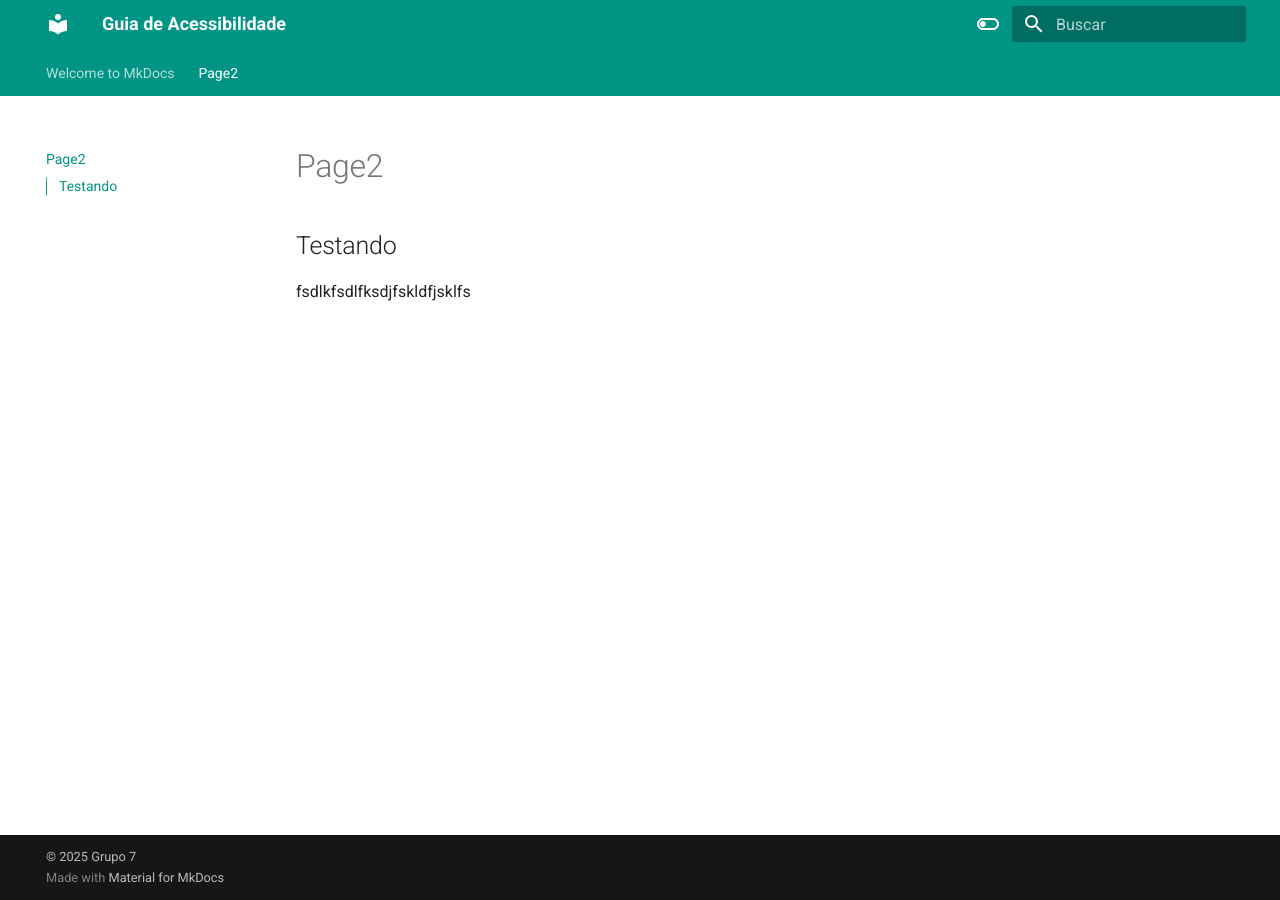
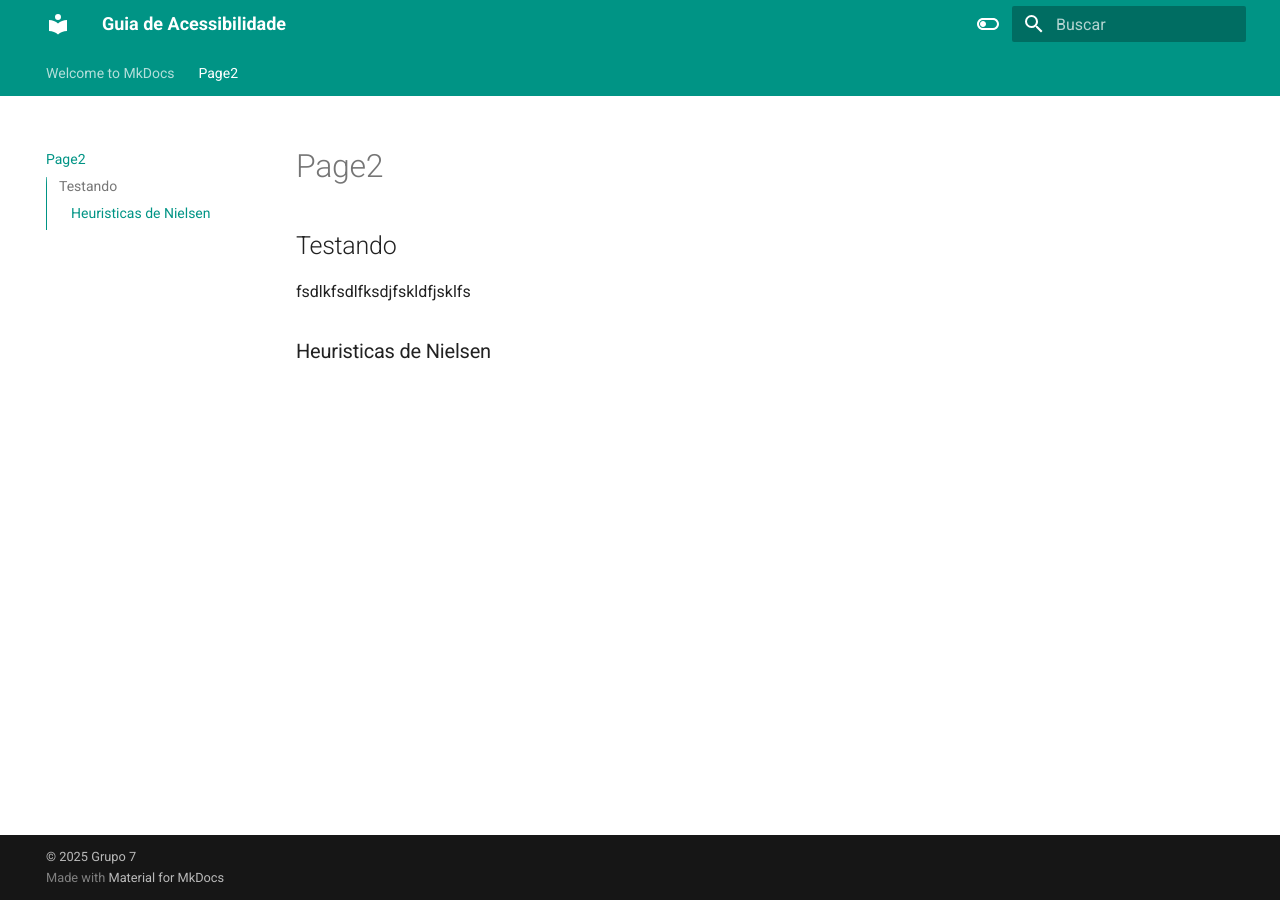
Before and after one commit to TulioCeleri/Guia-de-Acessibilidade-IHC, an MkDocs documentation site: the page built from docs/Page2.md, in a window 1280 px wide. Built offline with MkDocs 1.6.1 and Material for MkDocs 9.7.7, drawn with Linux system fonts in a browser that asks for light colours.

Commit message:
Testando

```diff
--- a/docs/Page2.md
+++ b/docs/Page2.md
@@ -3,3 +3,5 @@
 ## Testando
 
 fsdlkfsdlfksdjfskldfjsklfs
+
+### Heuristicas de Nielsen
```
